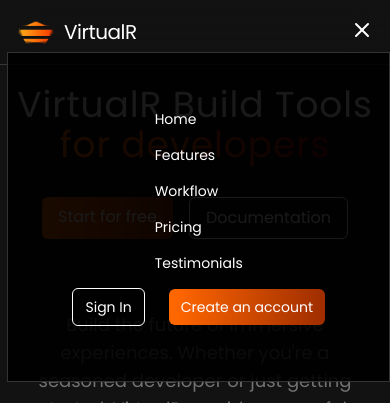
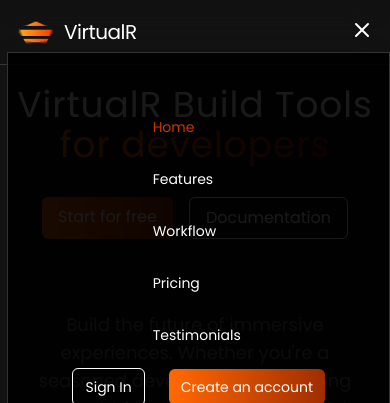
Before and after one commit to PratyushPrasun/VirtualR, a React (Vite) app: page / in a window 390 px wide. Both pictures are taken after a click on the button 362 px from the left and 29 px from the top of the page. Shown: the top 403 px of the page. Built offline with nearby package versions, Linux system fonts and the light colour scheme.

Commit message:
Update Navbar.jsx

```diff
--- a/src/Components/Navbar.jsx
+++ b/src/Components/Navbar.jsx
@@ -88,13 +88,18 @@
             <ul>
               {navItems.map((item, index) => (
                 <li key={index} className='py-2'>
-                  <a
-                    href={item.href}
-                    onClick={closeNavbar}
-                    className="inline-block transition-all duration-300 ease-in-out hover:text-orange-500 hover:scale-120"
-                  >
-                    {item.label}
-                  </a>
+                  <NavLink
+                      to={item.href}
+                      className={({ isActive }) =>
+                        `block py-2 pr-4 pl-3 duration-300 ease-in-out
+    ${isActive ? "text-orange-700" : "text-white"}
+    lg:hover:bg-transparent lg:border-0 lg:p-0
+    hover:text-orange-700
+    transition-all transform hover:scale-120 inline-block`
+                      }
+                    >
+                      {item.label}
+                      </NavLink>
                 </li>
               ))}
             </ul>
```
